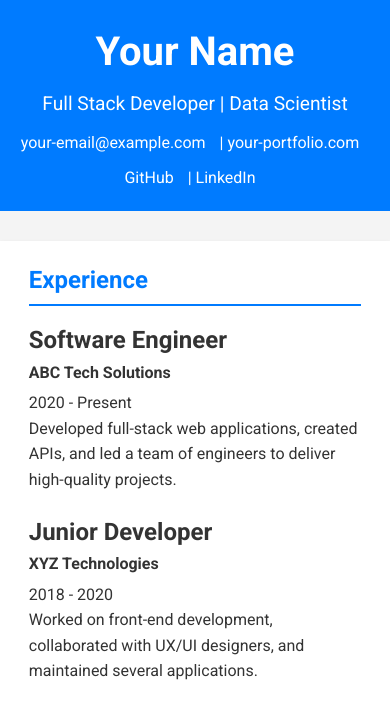
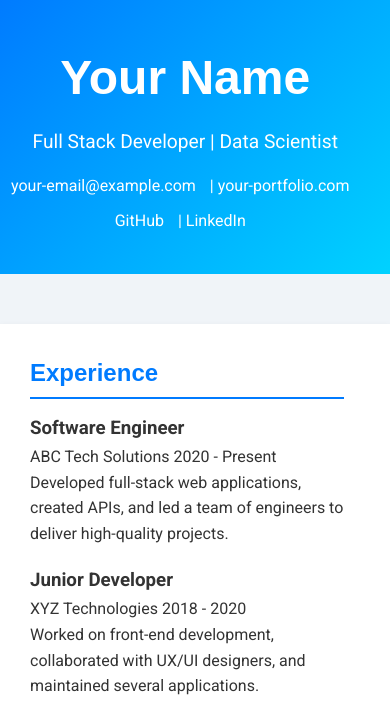
Before and after one commit to vibsaa/vibsaa.github.io, a plain HTML site: page index.html in a window 390 px wide. Shown: the top 711 px of the page. Drawn offline with Linux system fonts and the light colour scheme.

Commit message:
Update style.css

```diff
--- a/style.css
+++ b/style.css
@@ -1,3 +1,4 @@
+/* General Styling */
 * {
     margin: 0;
     padding: 0;
@@ -7,52 +8,71 @@
 body {
     font-family: 'Roboto', sans-serif;
     color: #333;
-    background-color: #f4f4f4;
+    background-color: #f0f4f8;
     line-height: 1.6;
+    overflow-x: hidden;
+    position: relative;
 }
 
-.container {
-    width: 80%;
-    margin: 0 auto;
-    max-width: 1000px;
+/* Background Graphics */
+.background-shape {
+    position: absolute;
+    top: -100px;
+    left: -100px;
+    width: 400px;
+    height: 400px;
+    background-color: #007BFF;
+    border-radius: 50%;
+    opacity: 0.2;
+    z-index: -1;
 }
 
+/* Header Section */
 header {
-    background-color: #007BFF;
+    background: linear-gradient(135deg, #007BFF, #00D2FF);
     color: #fff;
-    padding: 20px 0;
+    padding: 40px 0;
     text-align: center;
-    margin-bottom: 30px;
+    margin-bottom: 50px;
+    overflow: hidden;
 }
 
 header h1 {
-    font-size: 2.5rem;
-    margin-bottom: 5px;
+    font-size: 3rem;
+    font-family: 'Poppins', sans-serif;
+    margin-bottom: 10px;
+    animation: slide-in-left 1s ease-out;
 }
 
 .job-title {
     font-size: 1.2rem;
     font-weight: 300;
+    margin-bottom: 15px;
+    animation: slide-in-left 1.5s ease-out;
 }
 
 .contact-info, .social-media {
     margin-top: 10px;
+    animation: slide-in-left 2s ease-out;
 }
 
 .contact-info a, .social-media a {
     color: #fff;
     text-decoration: none;
     margin-right: 10px;
+    transition: color 0.3s ease;
 }
 
 .contact-info a:hover, .social-media a:hover {
-    text-decoration: underline;
+    color: #FFD700;
 }
 
+/* Main Section */
 main {
     background-color: #fff;
-    padding: 20px;
-    box-shadow: 0 2px 4px rgba(0,0,0,0.1);
+    padding: 30px;
+    box-shadow: 0 4px 8px rgba(0,0,0,0.1);
+    animation: fade-in 1.5s ease-in-out;
 }
 
 h2 {
@@ -60,28 +80,16 @@ h2 {
     padding-bottom: 5px;
     margin-bottom: 15px;
     color: #007BFF;
+    font-family: 'Poppins', sans-serif;
 }
 
 section {
-    margin-bottom: 30px;
+    margin-bottom: 40px;
 }
 
 .experience .job, .education .school, .projects .project {
     margin-bottom: 20px;
-}
-
-.job h3, .school h3, .project h3 {
-    font-size: 1.5rem;
-}
-
-.job .company, .school .institution {
-    font-weight: bold;
-    font-size: 1rem;
-}
-
-.years {
-    float: right;
-    font-weight: 300;
+    animation: fade-in-up 1s ease-in-out;
 }
 
 .skills {
@@ -90,13 +98,16 @@ section {
 }
 
 .skills li {
-    background-color: #f1f1f1;
+    background-color: #e1f5fe;
     display: inline-block;
     padding: 10px 15px;
     margin: 5px;
-    border-radius: 4px;
+    border-radius: 50px;
+    font-weight: bold;
+    animation: fade-in-up 1.5s ease-in-out;
 }
 
+/* Footer */
 footer {
     background-color: #333;
     color: #fff;
@@ -108,13 +119,39 @@ footer p {
     font-size: 0.9rem;
 }
 
+/* Animations */
+@keyframes slide-in-left {
+    from {
+        transform: translateX(-100%);
+        opacity: 0;
+    }
+    to {
+        transform: translateX(0);
+        opacity: 1;
+    }
+}
+
+@keyframes fade-in {
+    from {
+        opacity: 0;
+    }
+    to {
+        opacity: 1;
+    }
+}
+
+@keyframes fade-in-up {
+    from {
+        opacity: 0;
+        transform: translateY(30px);
+    }
+    to {
+        opacity: 1;
+        transform: translateY(0);
+    }
+}
+
 @media (max-width: 768px) {
-    .years {
-        float: none;
-        display: block;
-        margin-top: 5px;
-    }
-
     .container {
         width: 95%;
     }
```
